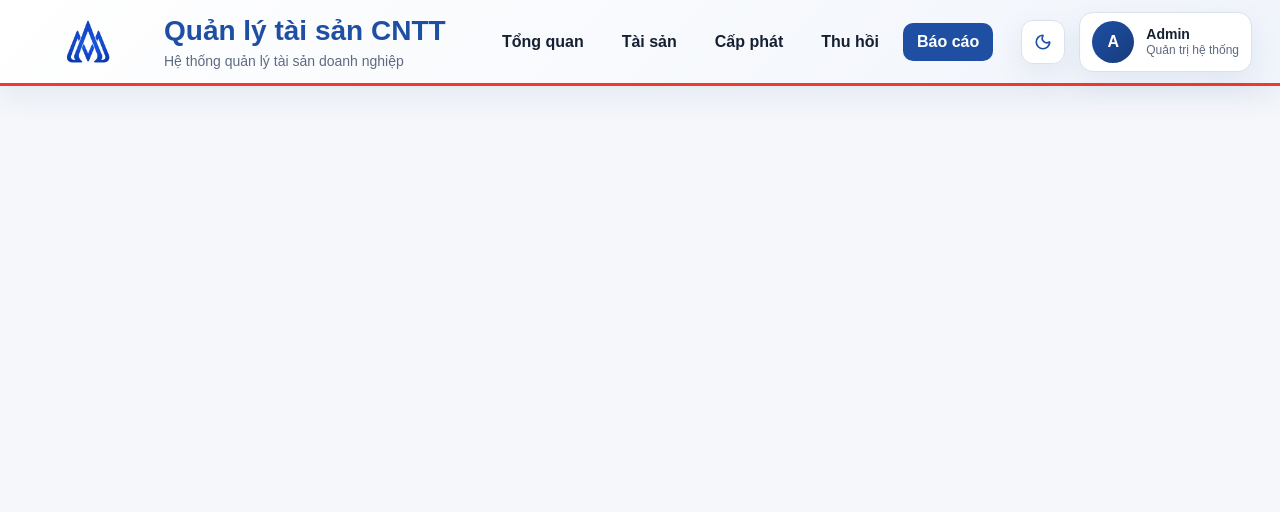
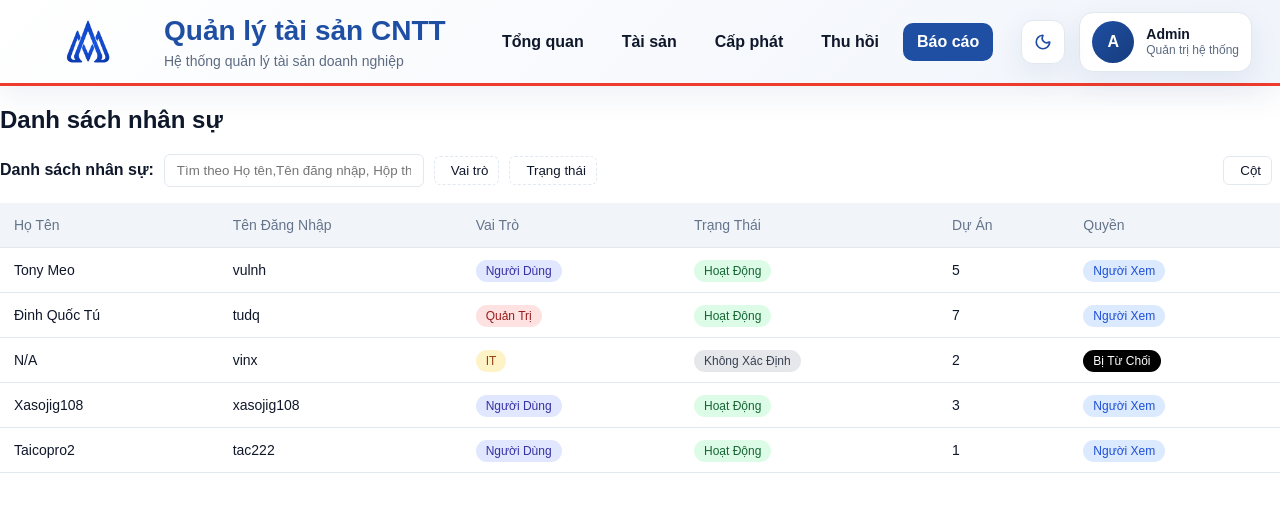
Before and after one commit to Minh-boop2/AssetOne, a Flask app: page /report in a window 1280 px wide. Shown: the top 512 px of the page. Run offline with Flask 3, Linux system fonts and the light colour scheme.

Commit message:
update compoment table and how to apply

```diff
--- a/static/css/components/table.css
+++ b/static/css/components/table.css
@@ -0,0 +1,134 @@
+/* ================= BASE COLOR SYSTEM ================= */
+
+:root {
+    --bg: #ffffff;
+    --card: #ffffff;
+    --header: #f1f5f9;
+    --border: #e2e8f0;
+
+    --text: #0f172a;
+    --muted: #64748b;
+
+    --hover: #f8fafc;
+}
+
+/* FIX: dùng data-theme thay vì .dark */
+[data-theme="dark"] {
+    --bg: #020617;
+    --card: #0f172a;
+    --header: #1e293b;
+    --border: #1e293b;
+
+    --text: #e2e8f0;
+    --muted: #94a3b8;
+
+    --hover: #1e293b;
+}
+
+/* fix nền ngoài */
+html, body {
+    background: var(--bg);
+}
+
+/* ================= TABLE ================= */
+
+.table-container {
+    background: var(--card);
+    border-radius: 0;          /* bỏ bo góc nếu muốn full */
+    border: none;              /* bỏ viền ngoài */
+    padding: 0;                /* bỏ padding để sát mép */
+    width: 100%;
+}
+.custom-table {
+    width: 100%;
+    border-collapse: collapse;
+    color: var(--text);
+    font-size: 14px;
+}
+
+.custom-table thead {
+    background: var(--header);
+}
+
+.custom-table th {
+    padding: 14px;
+    text-align: left;
+    font-weight: 500;
+    color: var(--muted);
+    border-bottom: 1px solid var(--border);
+}
+
+.custom-table td {
+    padding: 14px;
+    border-bottom: 1px solid var(--border);
+}
+
+.custom-table tr:hover {
+    background: var(--hover);
+}
+
+/* ================= BADGE SYSTEM ================= */
+
+.badge {
+    padding: 4px 10px;
+    border-radius: 999px;
+    font-size: 12px;
+    font-weight: 500;
+}
+
+/* LIGHT */
+:root {
+    --b-user-bg: #e0e7ff;
+    --b-user-text: #3730a3;
+
+    --b-admin-bg: #fee2e2;
+    --b-admin-text: #991b1b;
+
+    --b-it-bg: #fef3c7;
+    --b-it-text: #92400e;
+
+    --b-active-bg: #dcfce7;
+    --b-active-text: #166534;
+
+    --b-inactive-bg: #e5e7eb;
+    --b-inactive-text: #374151;
+
+    --b-view-bg: #dbeafe;
+    --b-view-text: #1d4ed8;
+
+    --b-denied-bg: #000000;
+    --b-denied-text: #ffffff;
+}
+
+/* DARK (FIX đúng selector) */
+[data-theme="dark"] {
+    --b-user-bg: #1e3a8a;
+    --b-user-text: #c7d2fe;
+
+    --b-admin-bg: #7f1d1d;
+    --b-admin-text: #fecaca;
+
+    --b-it-bg: #78350f;
+    --b-it-text: #fde68a;
+
+    --b-active-bg: #064e3b;
+    --b-active-text: #6ee7b7;
+
+    --b-inactive-bg: #334155;
+    --b-inactive-text: #cbd5f5;
+
+    --b-view-bg: #1e40af;
+    --b-view-text: #bfdbfe;
+
+    --b-denied-bg: #000000;
+    --b-denied-text: #ffffff;
+}
+
+/* APPLY */
+.badge-user { background: var(--b-user-bg); color: var(--b-user-text); }
+.badge-admin { background: var(--b-admin-bg); color: var(--b-admin-text); }
+.badge-it { background: var(--b-it-bg); color: var(--b-it-text); }
+.badge-active { background: var(--b-active-bg); color: var(--b-active-text); }
+.badge-inactive { background: var(--b-inactive-bg); color: var(--b-inactive-text); }
+.badge-viewer { background: var(--b-view-bg); color: var(--b-view-text); }
+.badge-denied { background: var(--b-denied-bg); color: var(--b-denied-text); }
--- /dev/null
+++ b/static/css/components/table_toolbar.css
@@ -0,0 +1,101 @@
+.table-toolbar {
+    display: flex;
+    justify-content: space-between;
+    align-items: center;
+    margin-bottom: 16px;
+    padding-right: 8px; /* tránh dính mép phải */
+}
+
+.toolbar-left {
+    display: flex;
+    align-items: center;
+    gap: 10px;
+}
+
+.toolbar-title {
+    font-weight: 600;
+    font-size: 16px;
+    color: var(--text);
+}
+
+.search-input {
+    padding: 8px 12px;
+    border: 1px solid var(--border);
+    border-radius: 6px;
+    background: var(--card);
+    color: var(--text);
+    width: 260px;
+}
+
+.filter-btn {
+    padding: 6px 10px;
+    border: 1px dashed var(--border);
+    border-radius: 6px;
+    background: transparent;
+    color: var(--text);
+    display: flex;
+    align-items: center;
+    gap: 6px;
+    cursor: pointer;
+}
+
+.action-btn {
+    padding: 6px 10px;
+    border: 1px solid var(--border);
+    border-radius: 6px;
+    background: var(--card);
+    color: var(--text);
+    display: flex;
+    align-items: center;
+    gap: 6px;
+    cursor: pointer;
+}
+
+/* ===== dropdown ===== */
+
+.filter-wrapper,
+.column-wrapper {
+    position: relative;
+}
+
+/* default dropdown (filter) */
+.dropdown {
+    display: none;
+    position: absolute;
+    top: 110%;
+    left: 0;
+    background: var(--card);
+    border: 1px solid var(--border);
+    border-radius: 8px;
+    padding: 10px;
+    z-index: 100;
+    min-width: 180px;
+}
+
+/* FIX: dropdown của nút "Cột" */
+.column-wrapper .dropdown {
+    left: auto;
+    right: 0;
+    transform: translateX(-8px); /* đẩy vào trong cho không bị cắt */
+}
+
+/* item */
+.dropdown label {
+    display: flex;
+    align-items: center;
+    gap: 8px;
+    padding: 6px 4px;
+    cursor: pointer;
+    white-space: nowrap;
+}
+
+.dropdown-title {
+    font-weight: 600;
+    margin-bottom: 8px;
+}
+
+/* hover nhẹ cho đẹp */
+.dropdown label:hover {
+    background: var(--hover);
+    border-radius: 4px;
+}
--- a/templates/components/table.html
+++ b/templates/components/table.html
@@ -0,0 +1,28 @@
+<div class="table-container">
+  <table class="custom-table">
+    <thead>
+      <tr>
+        {% for col in columns %}
+        <th>{{ col.label }}</th>
+        {% endfor %} {% if actions %}
+        <th></th>
+        {% endif %}
+      </tr>
+    </thead>
+
+    <tbody>
+      {% for row in data %}
+      <tr>
+        {% for col in columns %}
+        <td>
+          {% if col.render %} {{ col.render(row) }} {% else %} {{ row[col.key]
+          }} {% endif %}
+        </td>
+        {% endfor %} {% if actions %}
+        <td class="actions">{% include actions %}</td>
+        {% endif %}
+      </tr>
+      {% endfor %}
+    </tbody>
+  </table>
+</div>
--- /dev/null
+++ b/templates/components/table_toolbar.html
@@ -0,0 +1,70 @@
+<div class="table-toolbar">
+  <div class="toolbar-left">
+    <span class="toolbar-title">{{ title }}</span>
+
+    <input type="text" class="search-input" placeholder="{{ placeholder }}" />
+
+    {% if filters %} {% for f in filters %}
+    <div class="filter-wrapper">
+      <button class="filter-btn" onclick="toggleDropdown(this)">
+        <i data-lucide="plus"></i>
+        {{ f }}
+      </button>
+
+      <div class="dropdown">
+        <label><input type="checkbox" /> Hoạt động</label>
+        <label><input type="checkbox" /> Tạm khóa</label>
+      </div>
+    </div>
+    {% endfor %} {% endif %}
+  </div>
+
+  <div class="toolbar-right">
+    {% if show_columns %}
+    <div class="column-wrapper">
+      <button class="action-btn" onclick="toggleDropdown(this)">
+        <i data-lucide="sliders-horizontal"></i>
+        Cột
+      </button>
+
+      <div class="dropdown">
+        <div class="dropdown-title">Hiển thị cột</div>
+        <label><input type="checkbox" checked /> Họ Tên</label>
+        <label><input type="checkbox" checked /> Tên Đăng Nhập</label>
+        <label><input type="checkbox" /> Email</label>
+        <label><input type="checkbox" /> Phone</label>
+        <label><input type="checkbox" checked /> Vai Trò</label>
+        <label><input type="checkbox" checked /> Trạng Thái</label>
+      </div>
+    </div>
+    {% endif %}
+  </div>
+</div>
+
+<script>
+  function toggleDropdown(btn) {
+    const wrapper = btn.parentElement;
+    const dropdown = wrapper.querySelector(".dropdown");
+
+    const isOpen = dropdown.style.display === "block";
+
+    document
+      .querySelectorAll(".dropdown")
+      .forEach((d) => (d.style.display = "none"));
+
+    if (!isOpen) {
+      dropdown.style.display = "block";
+    }
+  }
+
+  document.addEventListener("click", function (e) {
+    if (
+      !e.target.closest(".filter-wrapper") &&
+      !e.target.closest(".column-wrapper")
+    ) {
+      document
+        .querySelectorAll(".dropdown")
+        .forEach((d) => (d.style.display = "none"));
+    }
+  });
+</script>
--- a/templates/main.html
+++ b/templates/main.html
@@ -15,8 +15,35 @@
       rel="stylesheet"
       href="{{ url_for('static', filename='css/dashboard/dashboard_overview.css') }}"
     />
+    <link
+      rel="stylesheet"
+      href="{{ url_for('static', filename='css/components/table.css') }}"
+    />
+    <link
+      rel="stylesheet"
+      href="{{ url_for('static', filename='css/components/table_toolbar.css') }}"
+    />
   </head>
-  <body>
+  <body id="app-body">
     {% include 'components/header.html' %} {% block content %}{% endblock %}
   </body>
+  <script>
+    const body = document.getElementById("app-body");
+
+    // load trạng thái từ localStorage
+    if (localStorage.getItem("theme") === "dark") {
+      body.classList.add("dark");
+    }
+
+    // toggle button (gắn vào icon header sau)
+    function toggleTheme() {
+      body.classList.toggle("dark");
+
+      if (body.classList.contains("dark")) {
+        localStorage.setItem("theme", "dark");
+      } else {
+        localStorage.setItem("theme", "light");
+      }
+    }
+  </script>
 </html>
--- a/templates/report/report.html
+++ b/templates/report/report.html
@@ -1,3 +1,4 @@
-{% extends 'main.html' %} {% block content %}
+{% extends 'main.html' %} {% block content %} {% include
+'report/report_overview.html' %} {% endblock %}
+
 <!-- trang báo cáo -->
-{% endblock %}
--- a/templates/report/report_overview.html
+++ b/templates/report/report_overview.html
@@ -0,0 +1,35 @@
+<h2>Danh sách nhân sự</h2>
+
+{% set title = 'Danh sách nhân sự:' %} {% set placeholder = 'Tìm theo Họ tên,
+Tên đăng nhập, Hộp thư...' %} {% set filters = ['Vai trò', 'Trạng thái'] %} {%
+set show_columns = True %} {% include 'components/table_toolbar.html' with
+context %} {% macro render_role(row) %} {% if row.role == 'admin' %}
+<span class="badge badge-admin">Quản Trị</span>
+{% elif row.role == 'it' %}
+<span class="badge badge-it">IT</span>
+{% else %}
+<span class="badge badge-user">Người Dùng</span>
+{% endif %} {% endmacro %} {% macro render_status(row) %} {% if row.status ==
+'active' %}
+<span class="badge badge-active">Hoạt Động</span>
+{% else %}
+<span class="badge badge-inactive">Không Xác Định</span>
+{% endif %} {% endmacro %} {% macro render_permission(row) %} {% if
+row.permission == 'viewer' %}
+<span class="badge badge-viewer">Người Xem</span>
+{% else %}
+<span class="badge badge-denied">Bị Từ Chối</span>
+{% endif %} {% endmacro %} {% set columns = [ {"key": "name", "label": "Họ
+Tên"}, {"key": "username", "label": "Tên Đăng Nhập"}, {"key": "role", "label":
+"Vai Trò", "render": render_role}, {"key": "status", "label": "Trạng Thái",
+"render": render_status}, {"key": "project", "label": "Dự Án"}, {"key":
+"permission", "label": "Quyền", "render": render_permission} ] %} {% set data =
+[ {"name": "Tony Meo", "username": "vulnh", "role": "user", "status": "active",
+"project": 5, "permission": "viewer"}, {"name": "Đinh Quốc Tú", "username":
+"tudq", "role": "admin", "status": "active", "project": 7, "permission":
+"viewer"}, {"name": "N/A", "username": "vinx", "role": "it", "status":
+"unknown", "project": 2, "permission": "denied"}, {"name": "Xasojig108",
+"username": "xasojig108", "role": "user", "status": "active", "project": 3,
+"permission": "viewer"}, {"name": "Taicopro2", "username": "tac222", "role":
+"user", "status": "active", "project": 1, "permission": "viewer"} ] %} {%
+include 'components/table.html' %}
```
Also changed, not shown: static/css/report/report.css (added).
